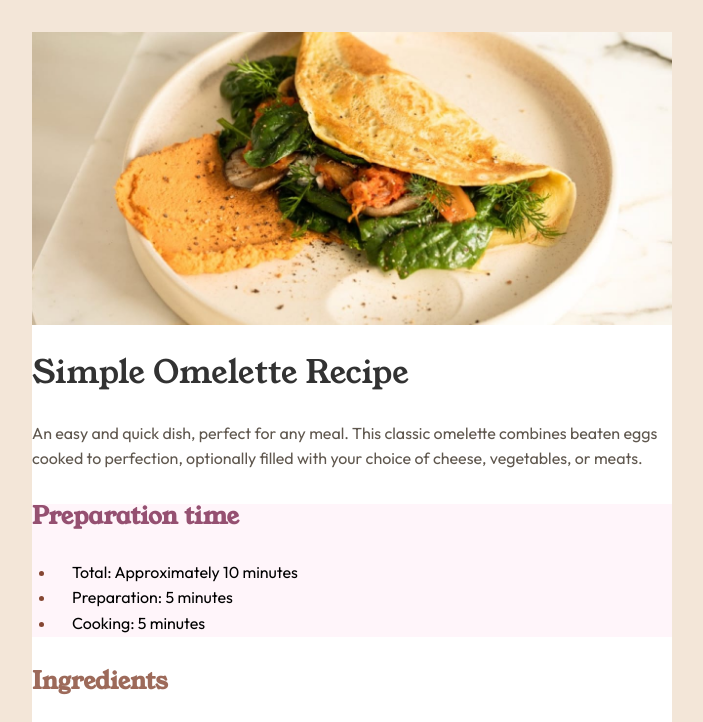
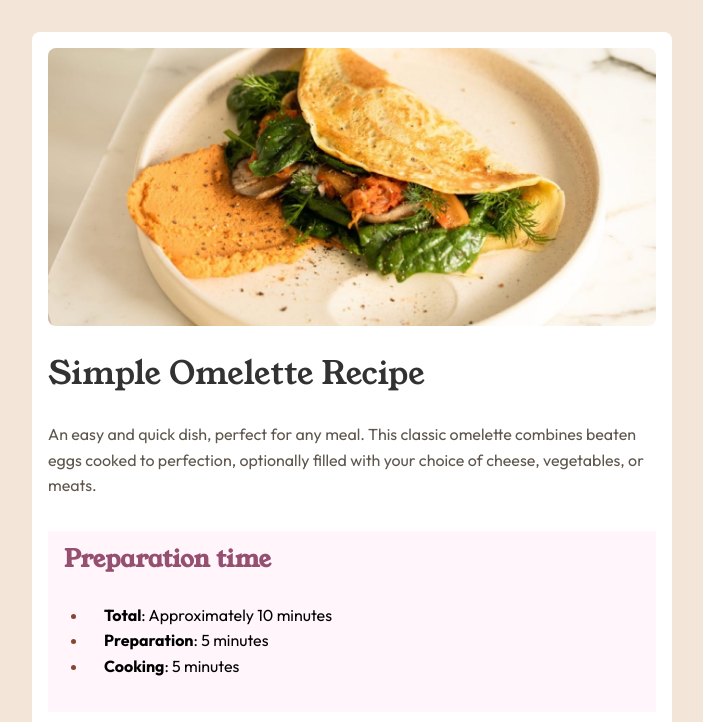
Before and after one commit to JamalGuyo/recipe-page, a plain HTML site: page index.html in a window 1280 px wide. Shown: the top 722 px of the page, without its empty margins (288-991 px from the left). Drawn offline with Linux system fonts and the light colour scheme.

Commit message:
edit markup

```diff
--- a/index.html
+++ b/index.html
@@ -19,7 +19,7 @@
   </head>
   <body>
     <main>
-      <article class="flow recipe bg-light">
+      <article class="recipe flow wrapper bg-light">
         <header class="flow">
           <figure>
             <img
@@ -27,21 +27,21 @@
               alt="a picture of an omellete"
             />
           </figure>
-          <h1>Simple Omelette Recipe</h1>
+          <h1 class="title">Simple Omelette Recipe</h1>
 
-          <p>
+          <p class="description">
             An easy and quick dish, perfect for any meal. This classic omelette
             combines beaten eggs cooked to perfection, optionally filled with
             your choice of cheese, vegetables, or meats.
           </p>
         </header>
-        <section class="flow bg-purple">
+        <section class="preparation flow bg-purple">
           <h2>Preparation time</h2>
 
           <ul>
-            <li>Total: Approximately 10 minutes</li>
-            <li>Preparation: 5 minutes</li>
-            <li>Cooking: 5 minutes</li>
+            <li><strong>Total</strong>: Approximately 10 minutes</li>
+            <li><strong>Preparation</strong>: 5 minutes</li>
+            <li><strong>Cooking</strong>: 5 minutes</li>
           </ul>
         </section>
 
```
